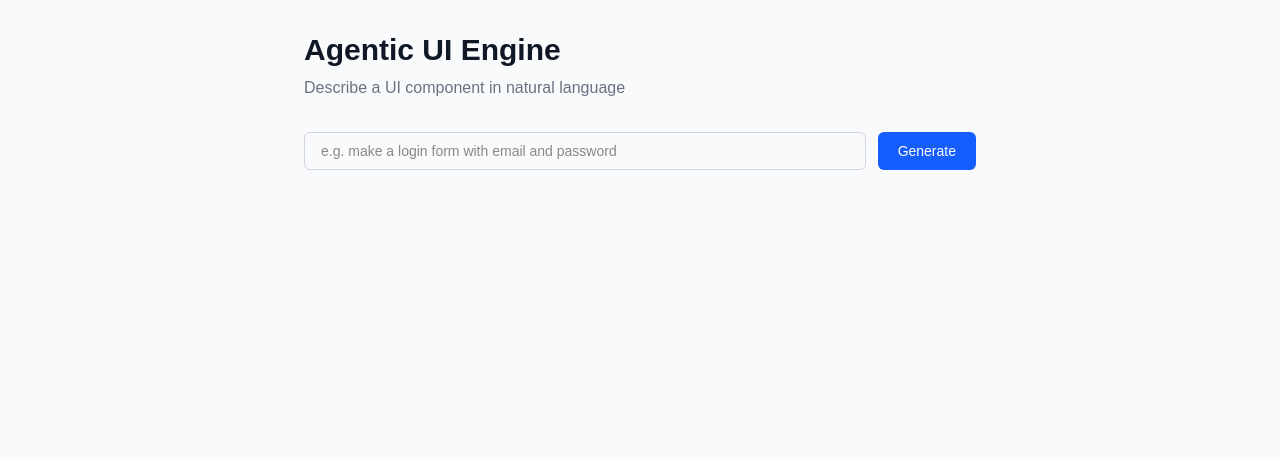
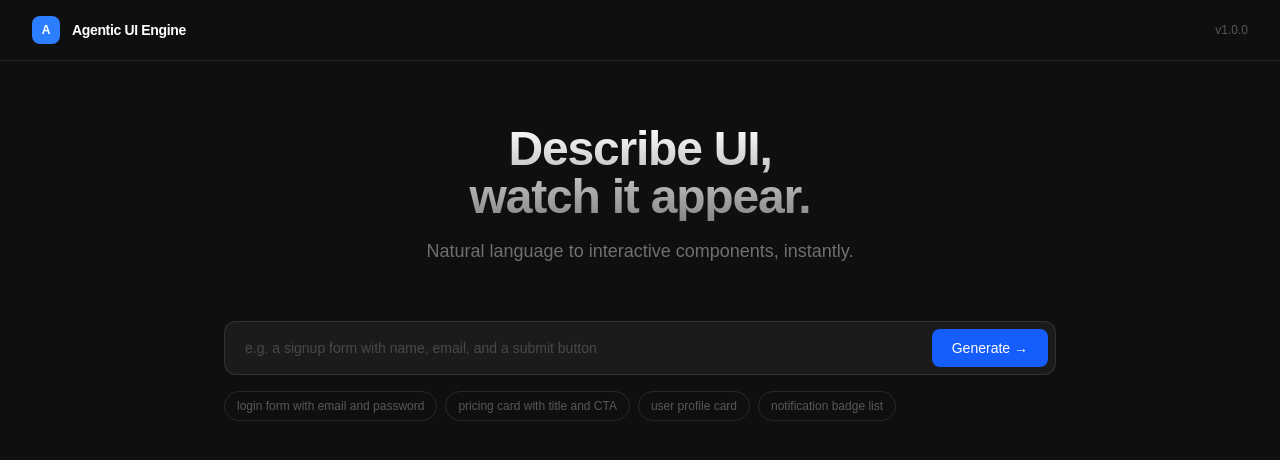
Before and after one commit to jaaonline/agentic-ui-engine, a Next.js app in the folder apps/web/: page / in a window 1280 px wide. Shown: the top 460 px of the page. Built offline with nearby package versions, Linux system fonts and the light colour scheme; no server answers.

Commit message:
dark mode UI redesign

```diff
--- a/apps/web/app/page.tsx
+++ b/apps/web/app/page.tsx
@@ -25,35 +25,93 @@ export default function Home() {
   }
 
   return (
-    <main className="min-h-screen bg-gray-50 p-8">
-      <div className="max-w-2xl mx-auto">
-        <h1 className="text-3xl font-bold text-gray-900 mb-2">Agentic UI Engine</h1>
-        <p className="text-gray-500 mb-8">Describe a UI component in natural language</p>
+    <main className="min-h-screen bg-[#0f0f0f] text-white">
+      {/* Header */}
+      <header className="border-b border-white/10 px-8 py-4 flex items-center justify-between">
+        <div className="flex items-center gap-3">
+          <div className="w-7 h-7 rounded-lg bg-blue-500 flex items-center justify-center text-xs font-bold">A</div>
+          <span className="font-semibold text-sm tracking-tight">Agentic UI Engine</span>
+        </div>
+        <span className="text-xs text-white/30">v1.0.0</span>
+      </header>
 
-        <div className="flex gap-3 mb-8">
+      <div className="max-w-4xl mx-auto px-8 py-16">
+        {/* Hero */}
+        <div className="text-center mb-14">
+          <h1 className="text-5xl font-bold tracking-tight mb-4 bg-gradient-to-b from-white to-white/50 bg-clip-text text-transparent">
+            Describe UI,<br />watch it appear.
+          </h1>
+          <p className="text-white/40 text-lg">
+            Natural language to interactive components, instantly.
+          </p>
+        </div>
+
+        {/* Input */}
+        <div className="relative mb-4">
           <input
             type="text"
             value={prompt}
             onChange={(e) => setPrompt(e.target.value)}
             onKeyDown={(e) => e.key === 'Enter' && handleGenerate()}
-            placeholder="e.g. make a login form with email and password"
-            className="flex-1 border border-gray-300 rounded-md px-4 py-2 text-sm focus:outline-none focus:ring-2 focus:ring-blue-500"
+            placeholder="e.g. a signup form with name, email, and a submit button"
+            className="w-full bg-white/5 border border-white/10 rounded-xl px-5 py-4 text-sm text-white placeholder-white/20 focus:outline-none focus:border-blue-500/50 focus:bg-white/8 transition-all pr-32"
           />
           <button
             onClick={handleGenerate}
             disabled={loading}
-            className="bg-blue-600 text-white px-5 py-2 rounded-md text-sm font-medium hover:bg-blue-700 disabled:opacity-50"
+            className="absolute right-2 top-2 bottom-2 bg-blue-600 hover:bg-blue-500 disabled:opacity-40 text-white text-sm font-medium px-5 rounded-lg transition-colors"
           >
-            {loading ? 'Generating...' : 'Generate'}
+            {loading ? (
+              <span className="flex items-center gap-2">
+                <svg className="animate-spin w-3 h-3" viewBox="0 0 24 24" fill="none">
+                  <circle className="opacity-25" cx="12" cy="12" r="10" stroke="currentColor" strokeWidth="4"/>
+                  <path className="opacity-75" fill="currentColor" d="M4 12a8 8 0 018-8v8z"/>
+                </svg>
+                Generating
+              </span>
+            ) : 'Generate →'}
           </button>
         </div>
 
-        {error && <p className="text-red-500 text-sm mb-4">{error}</p>}
+        {/* Example prompts */}
+        <div className="flex gap-2 flex-wrap mb-12">
+          {[
+            'login form with email and password',
+            'pricing card with title and CTA',
+            'user profile card',
+            'notification badge list',
+          ].map((example) => (
+            <button
+              key={example}
+              onClick={() => setPrompt(example)}
+              className="text-xs text-white/30 hover:text-white/60 border border-white/10 hover:border-white/20 px-3 py-1.5 rounded-full transition-all"
+            >
+              {example}
+            </button>
+          ))}
+        </div>
 
+        {error && (
+          <div className="bg-red-500/10 border border-red-500/20 text-red-400 text-sm px-4 py-3 rounded-lg mb-6">
+            {error}
+          </div>
+        )}
+
+        {/* Preview */}
         {schema && (
-          <div className="bg-white border border-gray-200 rounded-xl p-6">
-            <p className="text-xs text-gray-400 mb-4 uppercase tracking-wide">Preview</p>
-            <DSLRenderer schema={schema} />
+          <div className="border border-white/10 rounded-2xl overflow-hidden">
+            <div className="flex items-center justify-between px-5 py-3 border-b border-white/10 bg-white/3">
+              <div className="flex items-center gap-2">
+                <div className="w-2.5 h-2.5 rounded-full bg-white/20"/>
+                <div className="w-2.5 h-2.5 rounded-full bg-white/20"/>
+                <div className="w-2.5 h-2.5 rounded-full bg-white/20"/>
+              </div>
+              <span className="text-xs text-white/20">Preview</span>
+              <div className="w-16"/>
+            </div>
+            <div className="bg-white p-8">
+              <DSLRenderer schema={schema} />
+            </div>
           </div>
         )}
       </div>
```
